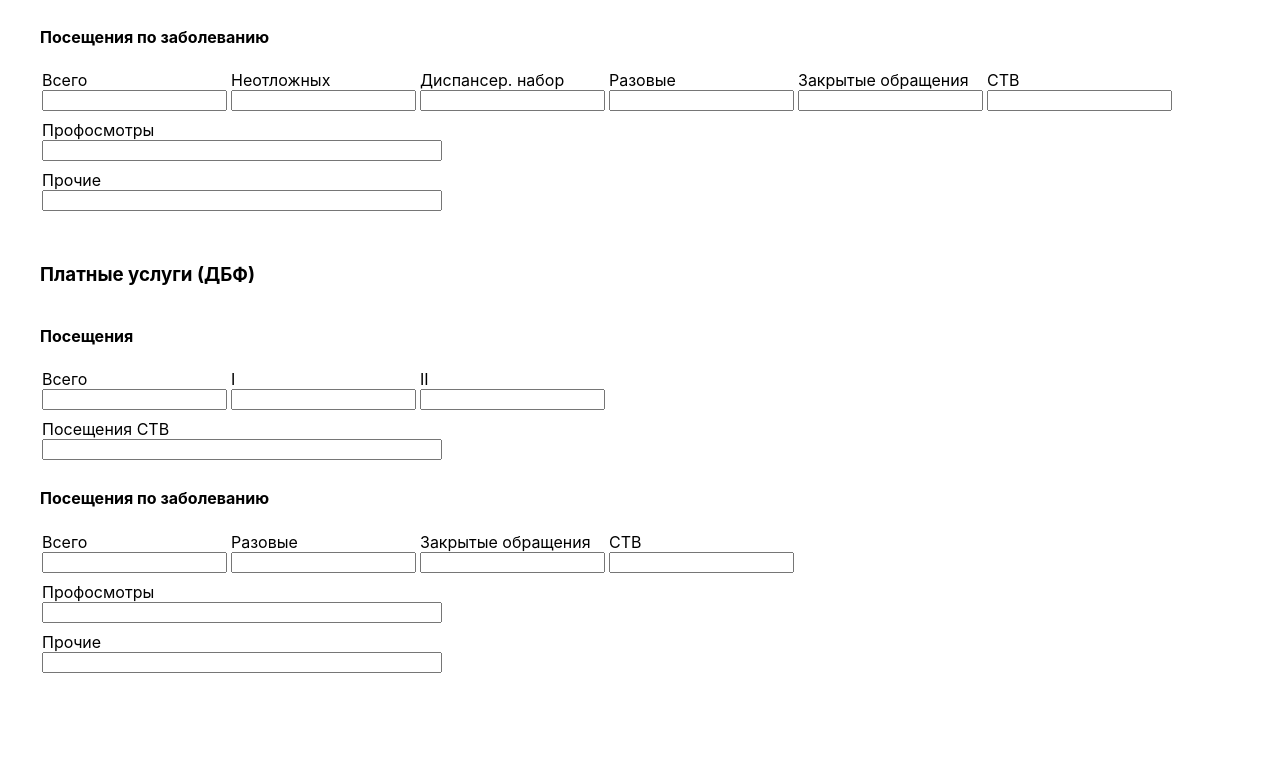
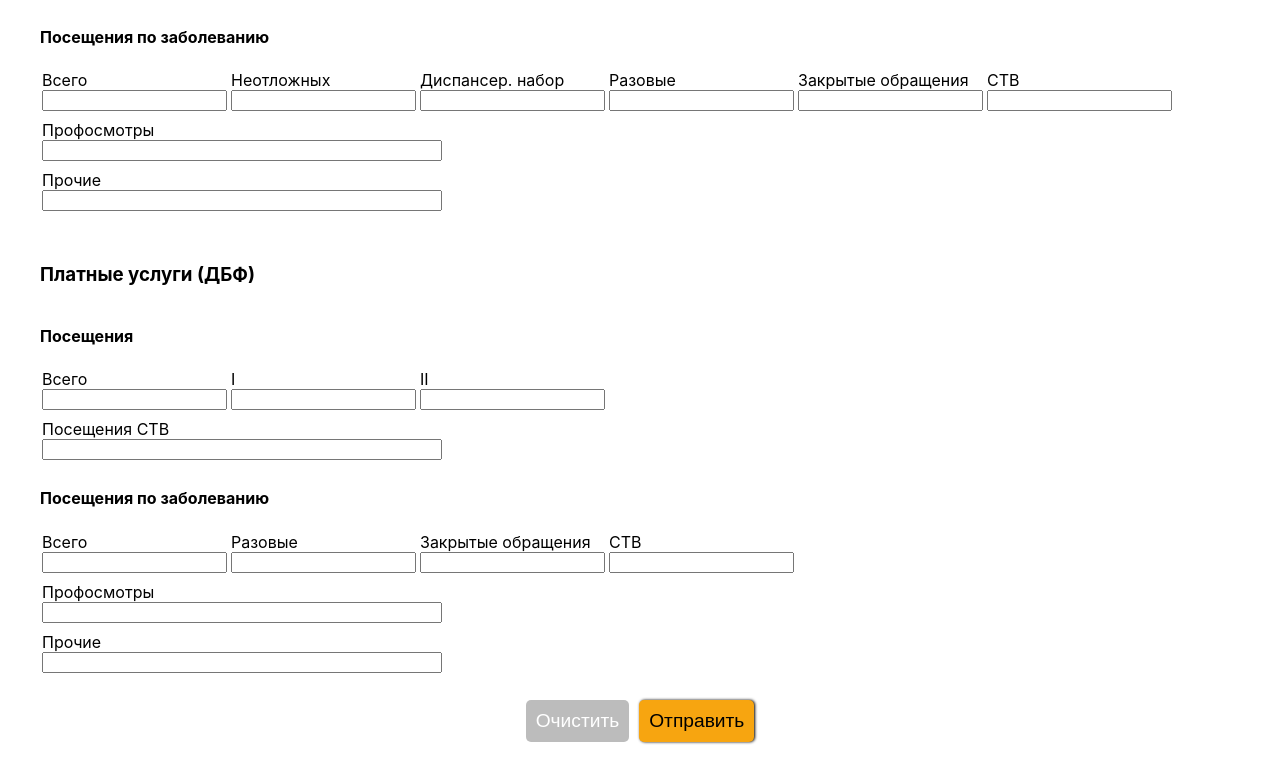
Before and after one commit to WonderLuc/report-app, a React (Create React App) app: page /doctor-dairy in a window 1280 px wide. Shown: the part 2728-3511 px from the top of the page. Before the commit the page ends 3483 px from the top, so only its background shows below. Built offline with nearby package versions, Linux system fonts and the light colour scheme.

Commit message:
feat: add buttons for Doctor Dairy

```diff
--- a/src/DoctorDairy/DoctorDairy.css
+++ b/src/DoctorDairy/DoctorDairy.css
@@ -1,3 +1,6 @@
+form{
+  position: relative;
+}
 .fieldset{
   display:flex;
   flex-wrap: wrap;
@@ -9,3 +12,45 @@
 section h3{
   margin-top: 50px;
 }
+
+.buttons-wrapper{
+  display: flex;
+  justify-content: center;
+  width: 100%;
+  margin: 20px auto;
+}
+
+.button{
+  margin:5px;
+  padding: 10px;
+  border: 2px solid yellow;
+  border-radius: 5px;
+  font-size: 1.2rem;
+  background: transparent;
+
+}
+
+.button_clear{
+  border: none;
+  background-color: rgba(128, 128, 128, 0.527);
+  color: white;
+  box-shadow: 1px 0 3px;
+}
+
+.button_clear:hover{
+  background: rgba(109, 109, 109, 0.527);
+  box-shadow: inset 1px 0 3px;
+}
+
+.button_send{
+  text-decoration: none;
+  border: none;
+  background: #f7a510;
+  color: black;
+  box-shadow: 1px 0 3px;
+}
+
+.button_send:hover{
+  background: #ce8a0c;
+  box-shadow: inset 1px 0 3px;
+}
--- a/src/DoctorDairy/DoctorDairy.js
+++ b/src/DoctorDairy/DoctorDairy.js
@@ -11,6 +11,35 @@ function DoctorDairy(props){
   const [freemans, setFreemans] = useState({});
   const [other, setOther] = useState({});
   const [paid, setPaid] = useState({});
+
+  function send(e){
+    e.preventDefault();
+    let obj = {
+      date,
+      famylies,
+      employes,
+      oldmans,
+      freemans,
+      other,
+      paid
+    };
+    obj = JSON.stringify(obj);
+    console.log(obj);
+  }
+
+  function clear(e){
+    e.preventDefault();
+    setDate({});
+    setEmployes({});
+    setFamilies({});
+    setFreemans({});
+    setOldmans({});
+    setPaid({});
+    setOther({});
+    document.querySelectorAll('input[type="number"]').forEach(el=>{
+      el.value = 0;
+    })
+  }
 
   return(
     <form>
@@ -162,6 +191,10 @@ function DoctorDairy(props){
         <Field options={{text:"Профосмотры", type:"number", class:""}} changeHandler={setPaid}/>
         <Field options={{text:"Прочие", type:"number", class:""}} changeHandler={setPaid}/>
       </section>
+      <div className="buttons-wrapper">
+        <button className="button button_clear" onClick={clear}>Очистить</button>
+        <button className="button button_send" onClick={send}>Отправить</button>
+      </div>
     </form>
   )
 }
```
